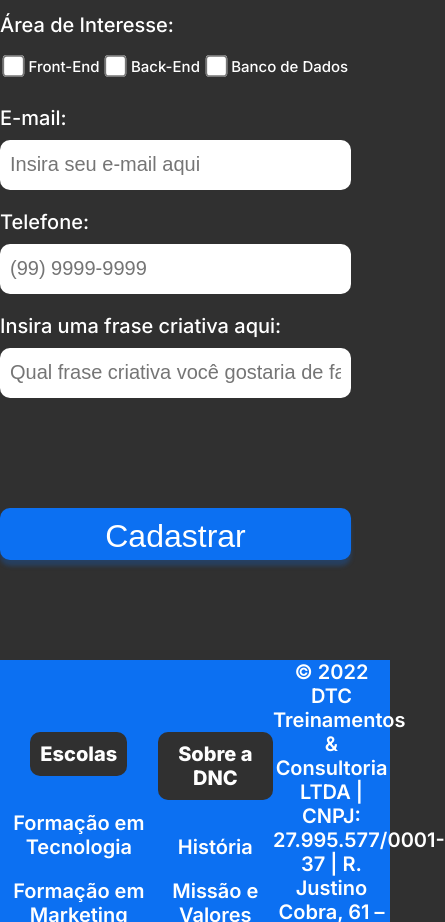
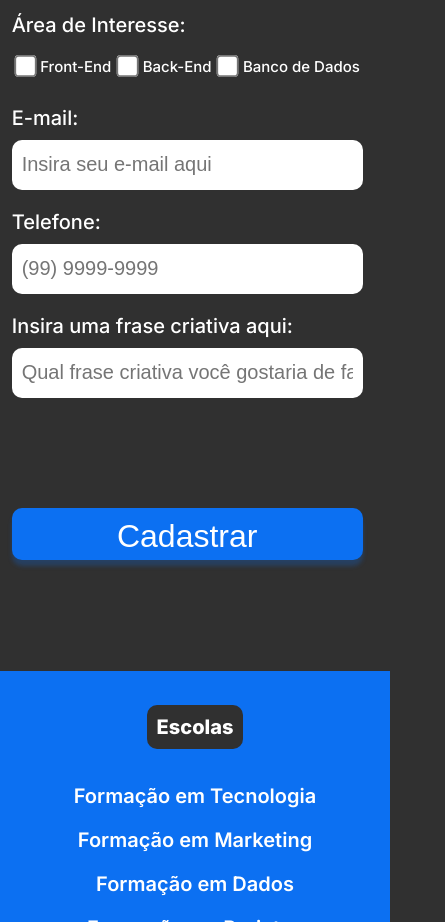
Before and after one commit to conradowal/BootCamp-DNC, a plain HTML site: page index.html in a window 390 px wide. Shown: the part 1078-2000 px from the top of the page, 445 px wide, since content can reach past the window. Drawn offline with Linux system fonts and the light colour scheme.

Commit message:
Adicionando midia query no footer

```diff
--- a/style.css
+++ b/style.css
@@ -298,9 +298,23 @@ section{
     form{
         width: 90%;
         font-size: 20px;
+        margin: 3%;
+
     }
 
     .checkbox-itens label{
         font-size: 15px;
     }
+
+    footer .linha1{
+        flex-direction: column;
+    }
+
+    div .endereco{
+        width: 80%;
+        font-size: 15px;
+        margin-bottom: 20px;
+    }
+
+
 }
```
